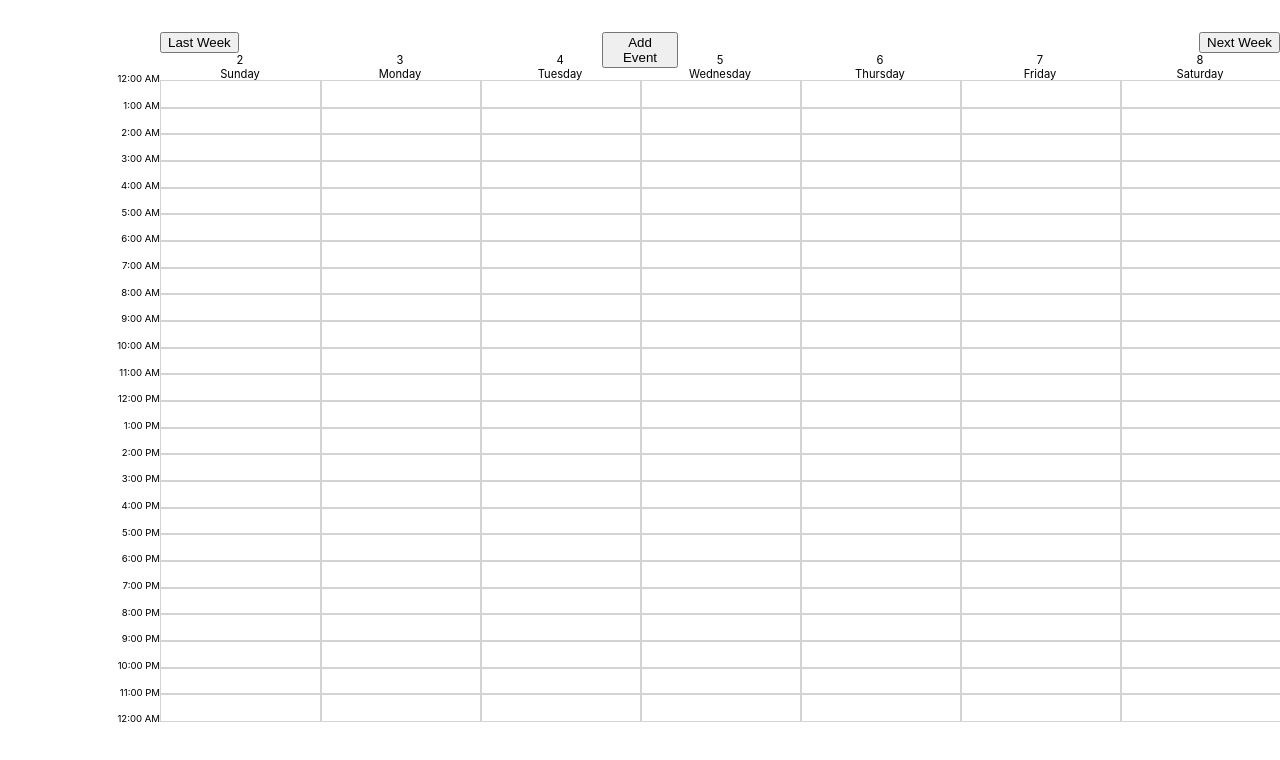
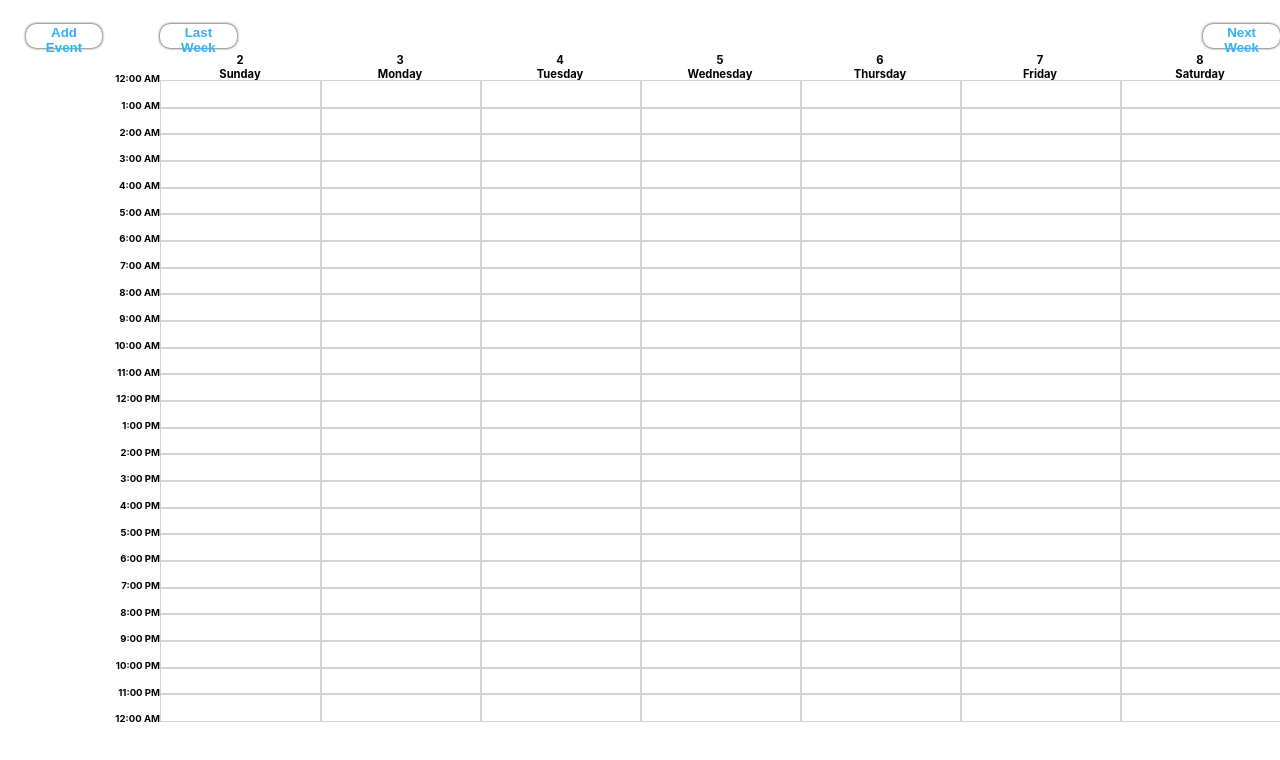
Before and after one commit to akwan84/Calender, a React (Create React App) app: page / in a window 1280 px wide. Shown: the top 760 px of the page. Built offline with nearby package versions, Linux system fonts and the light colour scheme; the HTML template or start-up script is replaced by a standard one.

Commit message:
styling home page

```diff
--- a/src/App.js
+++ b/src/App.js
@@ -8,8 +8,6 @@ import EditEvent from './EditEvent';
 
 /*
 TODO:
-- Make events editable
-    - Error checking for editing (fix overlapping issue, need to remove the event, check for overlap, and insert the new one if ok)
 - Reposition and style the last week, next week, and add event buttons
 - Display month of the corresponding week
 - Modify the way events display when too widget is too thin
@@ -301,9 +299,9 @@ function App() {
                 />
             ) : (
                 <div>
-                    <button onClick = {() => prevWeek()} style = {{position: "absolute", left: "12.5%", top: "4vh"}}>Last Week</button>
-                    <button onClick = {() => openAddEvent()} style = {{position: "absolute", left: "47%", top: "4vh", width: "6%"}}>Add Event</button>
-                    <button onClick = {() => nextWeek()} style = {{position: "absolute", right: "0%", top: "4vh"}}>Next Week</button>
+                    <button onClick = {() => openAddEvent()} style = {{position: "absolute", left: "2%", top: "3vh", width: "6%"}} className = "home-button"><strong>Add Event</strong></button>
+                    <button onClick = {() => prevWeek()} style = {{position: "absolute", left: "12.5%", top: "3vh"}} className = "home-button"><strong>Last Week</strong></button>
+                    <button onClick = {() => nextWeek()} style = {{position: "absolute", right: "0%", top: "3vh"}} className = "home-button"><strong>Next Week</strong></button>
                     <Days
                         weekStart = {weekStart}
                     />
--- a/src/Days.js
+++ b/src/Days.js
@@ -5,7 +5,7 @@ const Days = ({ weekStart }) => {
     for(let i = 0; i < 7; i++){
         res.push(
             <div style = {{left: `${12.5 * (1 + i)}%`, key: {i}}} className="week-day">
-                {date.getDate()} <br/> {daysOfWeek[i]}
+                <strong>{date.getDate()} <br/> {daysOfWeek[i]}</strong>
             </div>
         );
         date.setDate(date.getDate() + 1);
--- a/src/Grid.js
+++ b/src/Grid.js
@@ -41,7 +41,7 @@ const Grid = () => {
                             key = {key++}
                             className="grid-cell"
                         >
-                            {times[i]}
+                            <strong>{times[i]}</strong>
                         </div>
                     );
                 }
@@ -59,7 +59,7 @@ const Grid = () => {
                 fontSize: "1.2vh"}}
                 key = {key++}
             >
-                12:00 AM
+                <strong>12:00 AM</strong>
             </div>
         );
         return elements;
--- a/src/index.css
+++ b/src/index.css
@@ -152,3 +152,13 @@ code {
   height: 3.33vh;
   position: absolute;
 }
+
+.home-button {
+  width:6%;
+  height: 3vh;
+  background-color:white;
+  color:#30b1fc;
+  border-radius: 10px;
+  border: 0px;
+  box-shadow: 0px 0px 3px black;
+}
```
